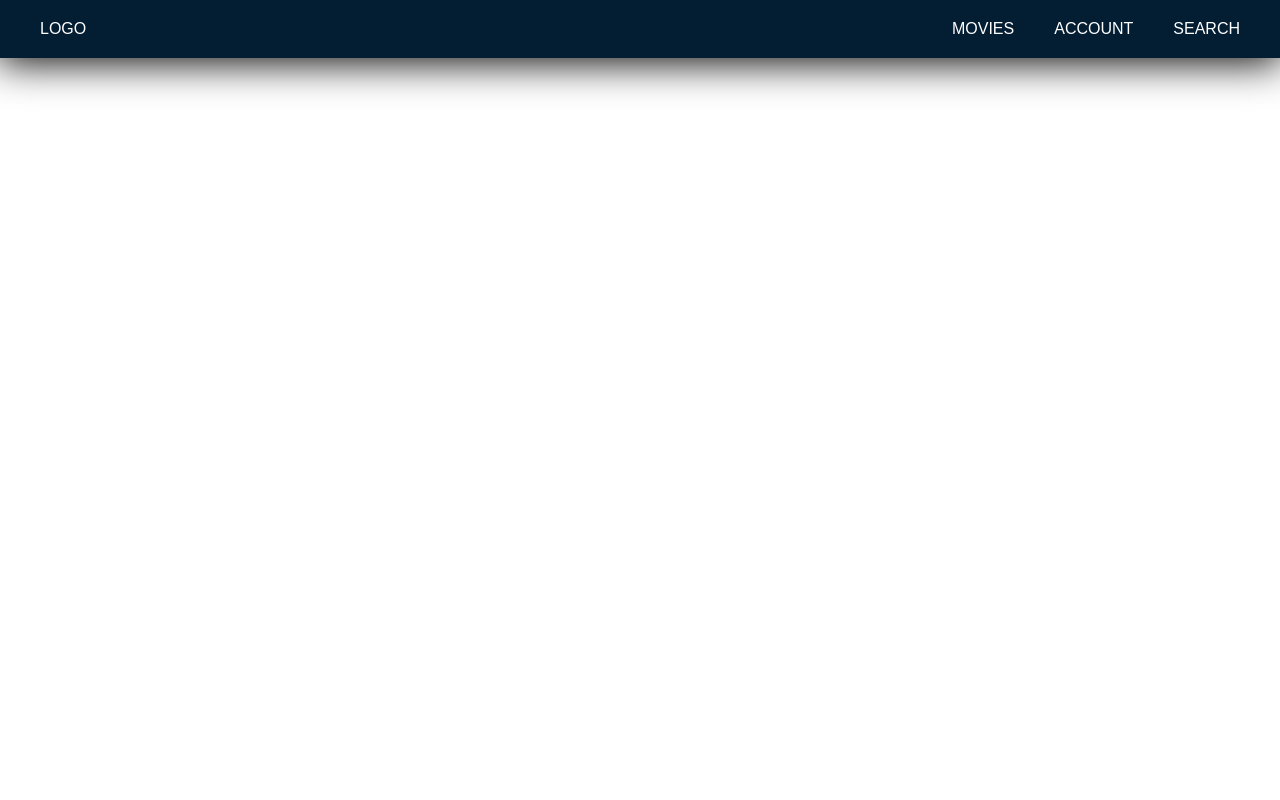
After one commit to antoniopotra/AMDb, a PHP site: page /default/navbar.php in a window 1280 px wide. The commit adds this page. Run offline with PHP 8.4, Linux system fonts and the light colour scheme.

Commit message:
separated header, footer, navbar

```diff
--- /dev/null
+++ b/default/footer.php
@@ -0,0 +1,2 @@
+</body>
+</html>
--- /dev/null
+++ b/default/navbar.php
@@ -0,0 +1,10 @@
+<link href="../public/css/navbar.css" rel="stylesheet" type="text/css">
+
+<div class="menu-wrapper">
+    <ul class="menu">
+        <li class="menu-item">LOGO</li>
+        <li class="menu-item">MOVIES</li>
+        <li class="menu-item">ACCOUNT</li>
+        <li class="menu-item">SEARCH</li>
+    </ul>
+</div>
--- /dev/null
+++ b/public/css/navbar.css
@@ -0,0 +1,37 @@
+* {
+    margin: 0;
+    padding: 0;
+}
+
+.menu-wrapper {
+    position: fixed;
+    top: 0;
+    left: 0;
+    width: 100%;
+}
+
+.menu {
+    position: absolute;
+    display: flex;
+    flex-wrap: wrap;
+    justify-content: right;
+    list-style: none;
+    row-gap: 20px;
+    width: 100%;
+    height: fit-content;
+    padding: 20px 0;
+    background-color: #031d33;
+    color: white;
+    box-shadow: 0 2px 40px 2px black;
+    font-family: sans-serif;
+    font-size: 16px;
+}
+
+.menu-item {
+    padding-right: 40px;
+}
+
+.menu-item:first-child {
+    margin-right: auto;
+    padding-left: 40px;
+}
```
Also changed, not shown: default/header.php (added, +11 -0 lines), public/css/profile.css (+0 -33 lines), views/profile.php (+10 -22 lines), views/welcome.php (+8 -14 lines).
